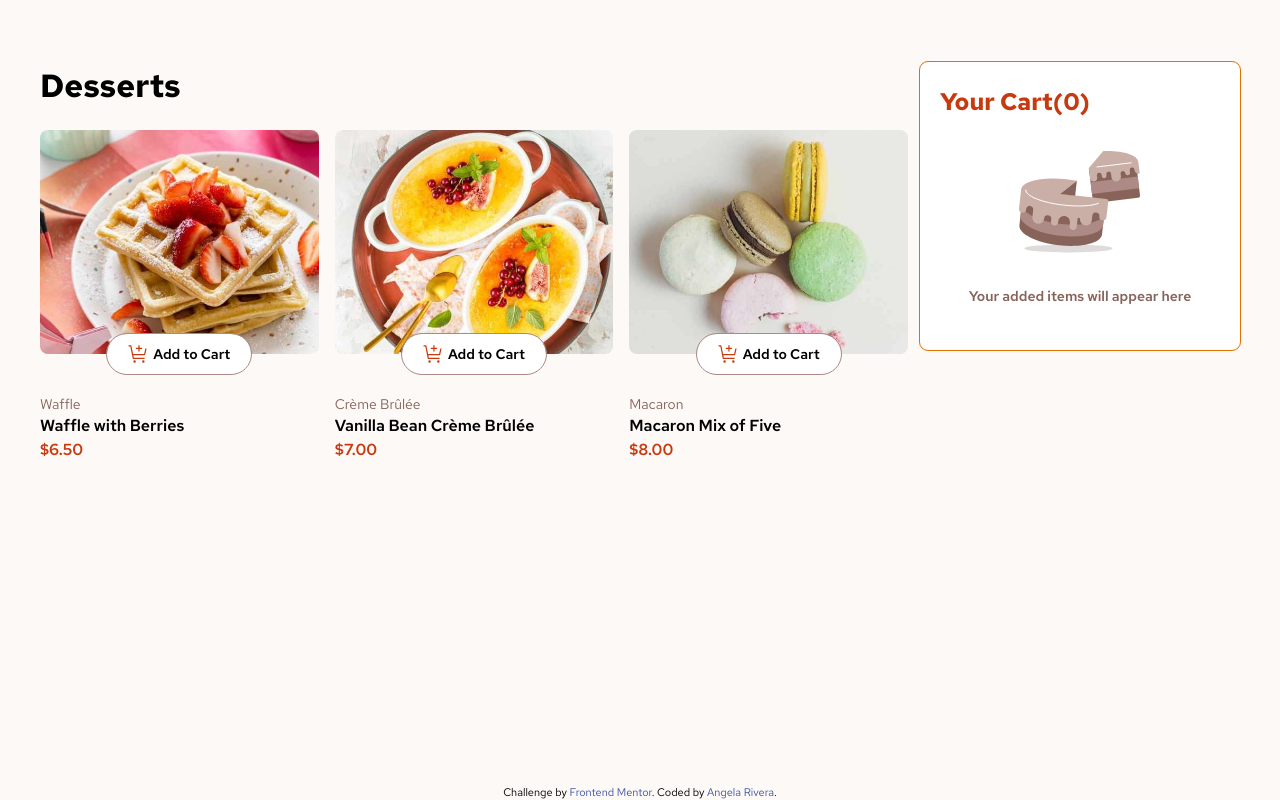
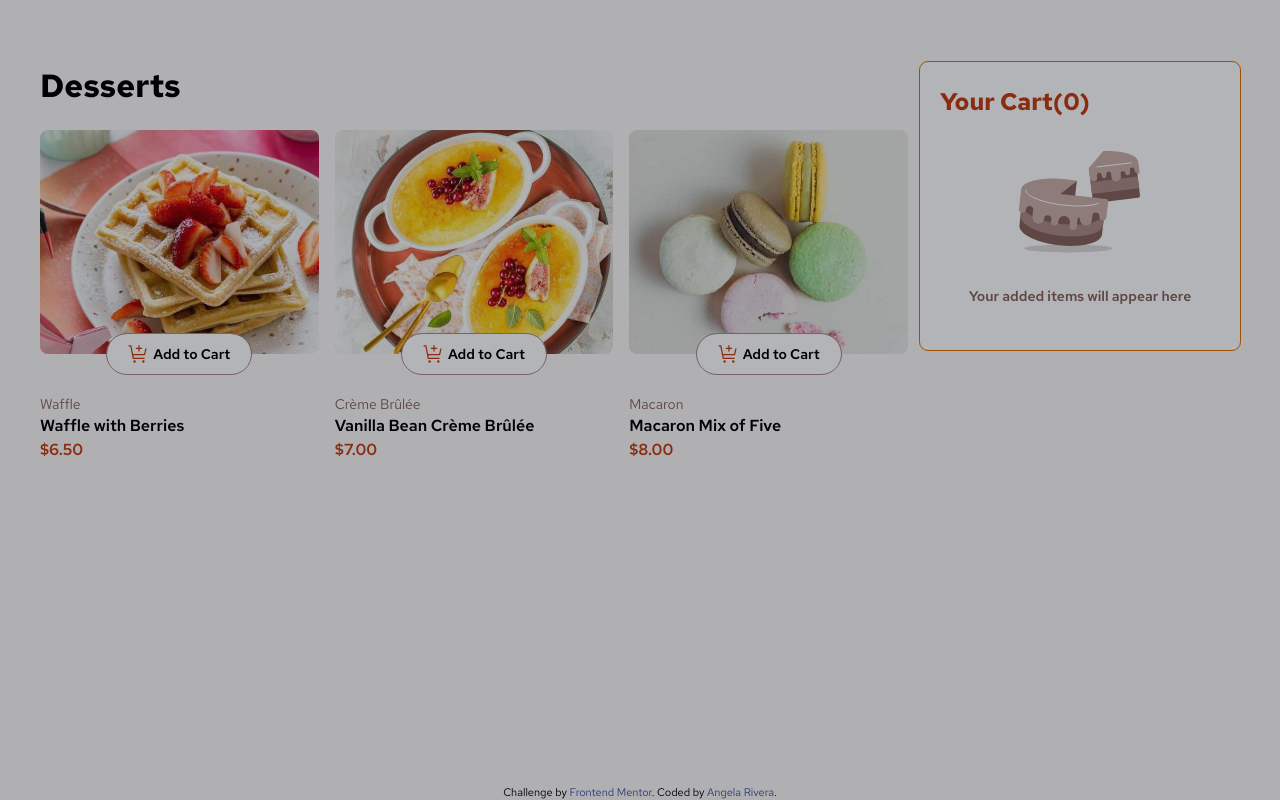
Before and after one commit to ang-riv/product-cart, a React (Vite) app: page / in a window 1280 px wide. Built offline with nearby package versions, Linux system fonts and the light colour scheme.

Commit message:
Modal background fills the whole page

```diff
--- a/src/App.jsx
+++ b/src/App.jsx
@@ -1,9 +1,8 @@
-import { useState, useEffect, useContext } from "react";
+import { useState, useEffect, useContext, useRef } from "react";
 import data from "./data.json";
 import Modal from "./components/Modal";
 import ProductCard from "./components/ProductCard";
 import { CartContext } from "./components/CartContext";
-import { div, filter } from "motion/react-m";
 function App() {
   const { cart, setCart } = useContext(CartContext);
   // * app info
@@ -12,7 +11,7 @@ function App() {
 
   const [filteredCart, setFilteredCart] = useState([]);
 
-  const [showM, setShowM] = useState(true);
+  const [showM, setShowM] = useState(false);
   useEffect(() => {
     // find only the products that are not zero
     const amounts = cart.filter((product) => product.amount != 0);
@@ -80,10 +79,29 @@ function App() {
       }
     }
   };
+  const containerRef = useRef();
+  const [modalHeight, setModalHeight] = useState(0);
+  const findContainerHeight = () => {
+    if (containerRef.current) {
+      const height = containerRef.current.getBoundingClientRect().height;
+      if (height > 0) setModalHeight(height);
+    }
+  };
+
+  useEffect(() => {
+    if (containerRef.current) {
+      const height = containerRef.current.getBoundingClientRect().height;
+      if (height > 0) setModalHeight(height);
+    }
+  }, [containerRef]);
   return (
-    <div className="min-h-screen px-5 flex flex-col justify-between items-center bg-blush-50">
-      <main className="h-[95%] w-full flex justify-between flex-wrap md:flex-nowrap max-w-[1200px] py-[5%]">
+    <>
+      <div
+        ref={containerRef}
+        className="min-h-screen px-5 flex flex-col justify-between items-center bg-blush-50 relative"
+      >
         {!showM && <Modal />}
+        <main className="h-[95%] w-full flex justify-between flex-wrap md:flex-nowrap max-w-[1200px] py-[5%] relative">
           {/* products */}
           <section className="w-full justify-center flex flex-col items-center md:justify-start">
             <h1 className="pb-5 w-full font-bold">{appTitle}</h1>
@@ -150,8 +168,8 @@ function App() {
                       aria-hidden="true"
                     />
                     <p className="text-sm text-center text-blush-900">
-                    This is a <span className="font-bold">carbon-neutral</span>{" "}
-                    delivery
+                      This is a{" "}
+                      <span className="font-bold">carbon-neutral</span> delivery
                     </p>
                   </div>
                   <button className=" text-blush-100 font-semibold w-full rounded-4xl bg-main-red text-center py-4 mt-5.5">
@@ -187,6 +205,7 @@ function App() {
           </p>
         </footer>
       </div>
+    </>
   );
 }
 
--- a/src/components/Modal.jsx
+++ b/src/components/Modal.jsx
@@ -2,8 +2,8 @@
 const Modal = () => {
   return (
     <>
-      <div className="absolute top-0 size-full bg-gray-950 opacity-30"></div>
-      <div className="absolute w-full h-10/12 bg-white bottom-0 rounded-t-2xl"></div>
+      <div className="absolute z-10 top-0 bottom-0 left-0 right-0 bg-gray-950 opacity-30"></div>
+      {/* <div className="absolute w-full h-10/12 bg-white bottom-0 rounded-t-2xl"></div> */}
     </>
   );
 };
```
Lines whose indentation alone changed are shown as unchanged.
